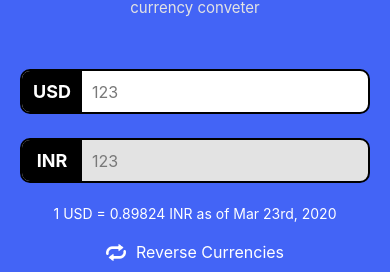
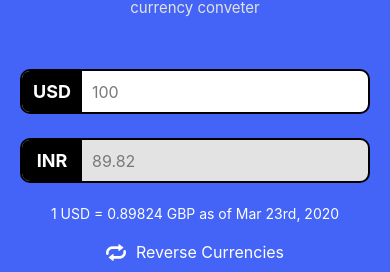
Before and after one commit to surajnarsale/convertino, a React Native app: screen /Home in a window 390 px wide. Shown: the part 233-505 px from the top of the page. Built offline with nearby package versions, Linux system fonts and the light colour scheme.

Commit message:
feat: make input dynamic

```diff
--- a/src/screens/Home.js
+++ b/src/screens/Home.js
@@ -1,4 +1,4 @@
-import React from "react";
+import React, { useState } from "react";
 import {
 	View,
 	Text,
@@ -16,11 +16,17 @@ import { Button } from "../components/atom/Button";
 const screen = Dimensions.get("window");
 
 const Home = ({ navigation }) => {
-	const baseCurrency = "USD";
-	const quoteCurrency = "INR";
+	const [baseCurrency, setBaseCurrency] = useState("USD");
+	const [quoteCurrency, setQuoteCurrency] = useState("GBP");
+	const [value, setValue] = useState("100");
+
 	const conversionRate = 0.89824;
 	const date = "2020-03-23";
 
+	const swapCurrencies = () => {
+		setBaseCurrency(quoteCurrency);
+		setQuoteCurrency(baseCurrency);
+	};
 	return (
 		<View style={styles.container}>
 			<ScrollView>
@@ -35,7 +41,7 @@ const Home = ({ navigation }) => {
 				<View style={styles.inputContainer}>
 					<ConversionInput
 						text="USD"
-						value="123"
+						value={value}
 						editable={true}
 						onButtonPress={() =>
 							navigation.push("CurrencyList", {
@@ -43,12 +49,15 @@ const Home = ({ navigation }) => {
 								activeCurrency: baseCurrency,
 							})
 						}
-						onChangeText={(text) => console.log("text:", text)}
+						onChangeText={(text) => setValue(text)}
 						keyboardType="numeric"
 					/>
 					<ConversionInput
 						text="INR"
-						value="123"
+						value={
+							value &&
+							`${(parseFloat(value) * conversionRate).toFixed(2)}`
+						}
 						editable={false}
 						onButtonPress={() =>
 							navigation.push("CurrencyList", {
@@ -66,7 +75,7 @@ const Home = ({ navigation }) => {
 				</Text>
 				<Button
 					text="Reverse Currencies"
-					onPress={() => alert("REVERSE CURRENCY")}
+					onPress={() => swapCurrencies()}
 				/>
 			</ScrollView>
 		</View>
```
